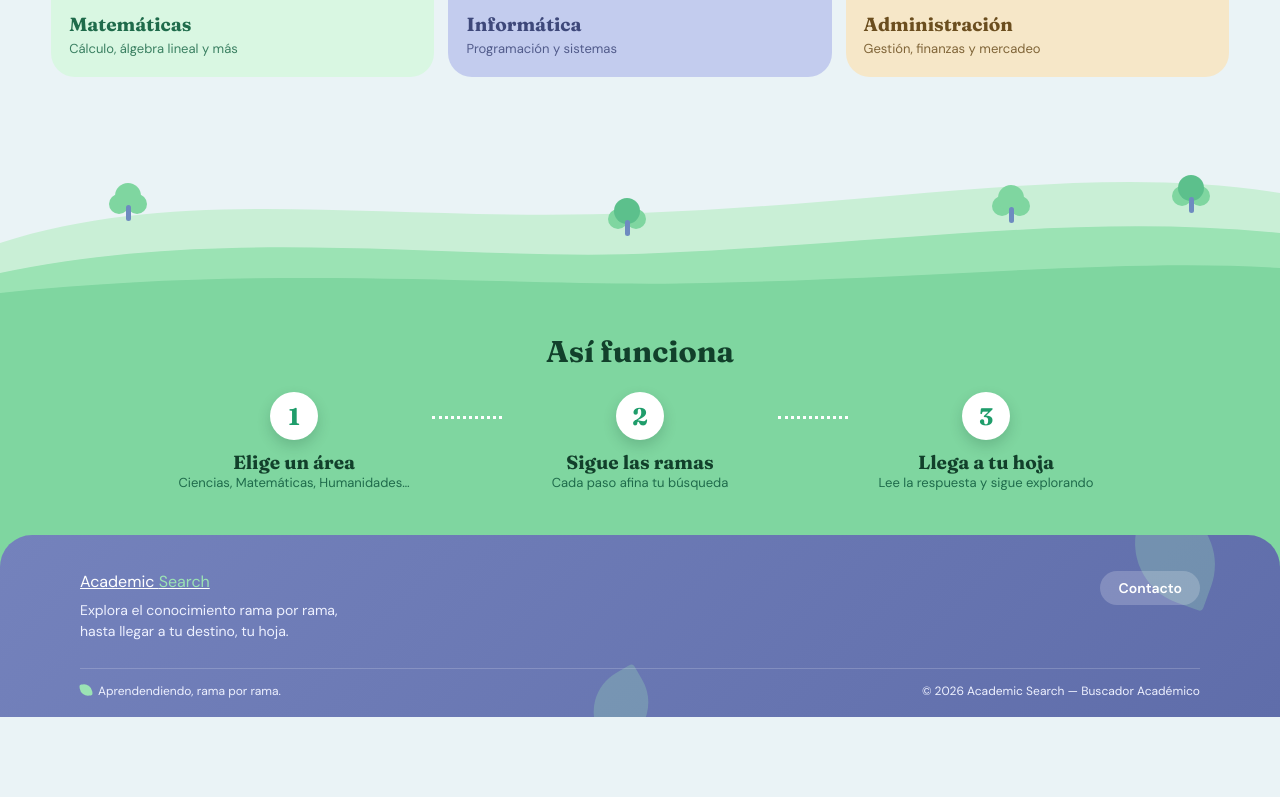
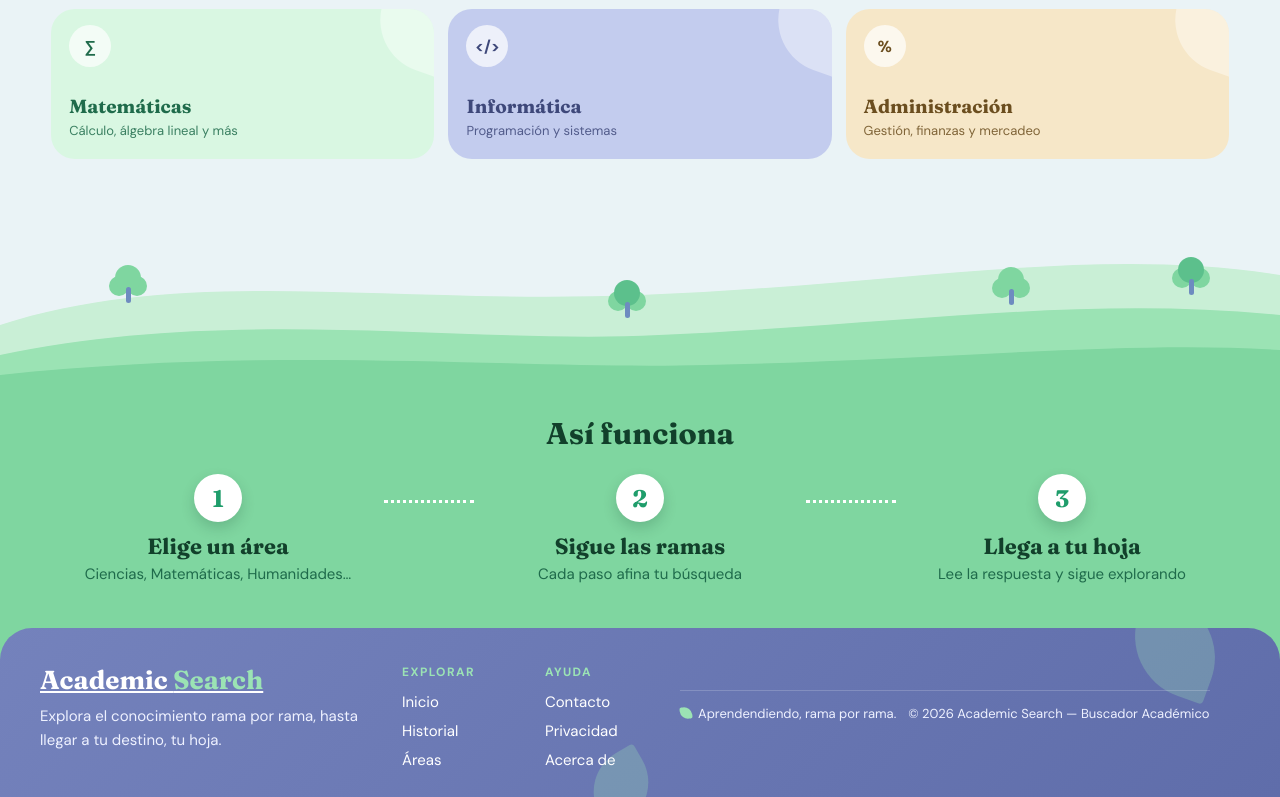
Before and after one commit to Castill025/Academic_Search, a plain HTML site: page docs/index.html in a window 1280 px wide. Shown: the part 879-1676 px from the top of the page. Before the commit the page ends 1596 px from the top, so only its background shows below. Drawn offline with Linux system fonts and the light colour scheme.

Commit message:
Cambios en el diseño

```diff
--- a/docs/index.html
+++ b/docs/index.html
@@ -138,11 +138,19 @@
 
         <nav class="f-cols" aria-label="Pie de página">
           <div>
+            <h4>Explorar</h4>
+            <a href="index.html">Inicio</a>
+            <a href="historial.html">Historial</a>
+            <a href="#areas">Áreas</a>
+          </div>
+
+          <div>
             <h4>Ayuda</h4>
             <a href="contacto.html">Contacto</a>
+            <a href="privacidad.html">Privacidad</a>
+            <a href="acerca.html">Acerca de</a>
           </div>
         </nav>
-        </div>
 
         <div class="f-fin">
           <span><i class="hojita"></i>Aprendendiendo, rama por rama.</span>
--- a/docs/prueba.css
+++ b/docs/prueba.css
@@ -4,6 +4,12 @@
     box-sizing: border-box;
 }
 
+html{
+  background:#EAF3F6
+}
+html, body{
+  border:0; outline:0; margin:0
+}
 body{
   margin:0;
   background:#EAF3F6;
@@ -161,13 +167,13 @@ body{
 
 
 .hero{
-  max-width:1100px;
+  max-width:1400px;
   width: 100%;
   margin:0 auto;
-  padding:40px 28px 0;
+  padding:56px clamp(20px,4vw,64px) 0;
   display:flex;
   align-items:center;
-  gap:30px;
+  gap:60px;
   position: relative;
   z-index: 2;
 }
@@ -175,14 +181,13 @@ body{
 .hero-txt{
   flex:1.2
 }
-.hero h1{ font-family:'Fraunces',Georgia,serif; font-size:clamp(34px,5.4vw,58px); line-height:1.1; color:var(--kashmir); margin:0 }
+.hero h1{ font-family:'Fraunces',Georgia,serif; font-size:clamp(38px,5.6vw,68px); line-height:1.1; color:var(--kashmir); margin:0 }
 .hero h1 em{ font-style:normal; color:var(--verde) }
-.hero .sub{ font-size:clamp(16px,2vw,19px); color:var(--suave); line-height:1.5; margin:16px 0 0; max-width:540px }
+.hero .sub{ font-size:clamp(17px,2vw,21px); color:var(--suave); line-height:1.5; margin:16px 0 0; max-width:560px }
 .comenzar{ display:inline-block; margin-top:28px; background:var(--kashmir); color:#fff; text-decoration:none; font-weight:700; font-size:16px; padding:14px 34px; border-radius:999px; box-shadow:0 10px 24px rgba(89,100,152,.35); transition:transform .15s, background .15s }
 .comenzar:hover{ background:#4a5586; transform:translateY(-2px) }
 .hero-mas{ flex:1; position:relative; display:flex; justify-content:center }
-.hero-mas img{ width:min(300px,100%); height:auto; position:relative; filter:drop-shadow(0 12px 16px rgba(47,110,80,.28)); animation:flota 5s ease-in-out infinite }
-.nube{ position:absolute; left:8%; top:2%; width:110px; height:24px; background:#fff; border-radius:999px; opacity:.9; box-shadow:20px -8px 0 -4px #fff, -16px -5px 0 -5px #fff }
+.hero-mas img{ width:min(360px,100%); height:auto; position:relative; filter:drop-shadow(0 12px 16px rgba(47,110,80,.28)); animation:flota 5s ease-in-out infinite }
 
 .comenzar:hover{
   background:#4a5586;
@@ -256,19 +261,19 @@ body{
 .como h2{ font-family:'Fraunces',Georgia,serif; font-size:clamp(24px,3vw,30px); color:#12402B; margin:0 0 22px }
 
 .pasos{
-  list-style:none; margin:0 auto; padding:0; max-width:1000px;
-  display:flex; justify-content:center; align-items:flex-start; gap:8px;
+  list-style:none; margin:0 auto; padding:0; max-width:1200px;
+  display:flex; justify-content:center; align-items:flex-start; gap:16px;
 }
-.pasos li:not(.puntos){ width:260px }
+.pasos li:not(.puntos){ width:300px }
 .pasos span{
   display:flex; align-items:center; justify-content:center; margin:0 auto 10px;
   width:48px; height:48px; border-radius:50%; background:#fff; color:var(--verde);
   font-family:'Fraunces',Georgia,serif; font-weight:700; font-size:24px;
   box-shadow:0 6px 14px rgba(18,64,43,.2);
 }
-.pasos b{ display:block; font-family:'Fraunces',Georgia,serif; font-size:19px; color:#12402B }
-.pasos small{ display:block; font-size:13px; color:#1F6B4B }
-.puntos{ width:70px; border-top:3px dotted #fff; margin-top:24px }
+.pasos b{ display:block; font-family:'Fraunces',Georgia,serif; font-size:22px; color:#12402B }
+.pasos small{ display:block; font-size:15px; margin-top: 4px; color:#1F6B4B; }
+.puntos{ width:90px; border-top:3px dotted #fff; margin-top:26px }
 
 .marca img{
   height: 44px;
@@ -314,7 +319,7 @@ body{
   cursor: pointer;
 }
 
-.areas{ position:relative; z-index:2; width:100%; max-width:1700px; margin:0 auto; padding:40px clamp(16px,4vw,64px) 90px }
+.areas{ position:relative; z-index:2; width:100%; max-width:1400px; margin:0 auto; padding:40px clamp(16px,4vw,64px) 90px }
 .areas h2{ font-family:'Fraunces',Georgia,serif; font-size:clamp(26px,3.4vw,32px); color:var(--kashmir); text-align:center }
 .areas .lead{ text-align:center; color:var(--suave); font-size:16px; margin:6px 0 28px }
 .areas-grupo{ margin-bottom:26px }
@@ -357,15 +362,26 @@ body{
   background:linear-gradient(135deg,#7482BC,#5F6DAA); color:#F1F4FF;
   border-radius:32px 32px 0 0; padding:36px 40px 18px;
 }
-.f-inicio{ position:relative; z-index:2; max-width:1120px; margin:0 auto; display:flex; justify-content:space-between; gap:32px; flex-wrap:wrap }
-#footer .marca{ color:#fff }
+.f-inicio{ position:relative; z-index:2; max-width:1400px; margin:0 auto; display:flex; justify-content:space-between; gap:32px; flex-wrap:wrap }
+#footer .marca{ font-family:'Fraunces',Georgia,serif;
+  font-size:26px;
+  font-weight:700;
+  color:#fff; }
 #footer .marca span{ color:var(--menta) }
-.f-marca p{ margin:8px 0 0; font-size:14px; color:#EEF1FF; max-width:280px; line-height:1.5 }
-.f-cols h4{ display:none }
-.f-cols div{ display:flex; flex-wrap:wrap; gap:10px }
-.f-cols a{ background:rgba(255,255,255,.2); color:#fff; text-decoration:none; border-radius:999px; padding:8px 18px; font-weight:600; font-size:14px; transition:background .15s, transform .15s }
-.f-cols a:hover{ background:var(--menta); color:#12402B; transform:translateY(-2px) }
-.f-fin{ position:relative; z-index:2; max-width:1120px; margin:26px auto 0; padding-top:14px; border-top:1px solid rgba(255,255,255,.18); display:flex; justify-content:space-between; gap:12px; flex-wrap:wrap; font-size:12px; color:#EEF1FF }
+.f-marca p{ margin:8px 0 0; font-size:15px; color:#EEF1FF; max-width:330px; line-height:1.6 }
+.f-cols{ display:flex; gap:70px }
+.f-cols h4{
+    display:block;
+  margin:0 0 12px;
+  font-size:12px;
+  letter-spacing:.12em;
+  text-transform:uppercase;
+  color:#9BE3B4;
+}
+.f-cols div{ display:block; flex-wrap:wrap; gap:10px }
+.f-cols a{ background:none; color:#fff; text-decoration:none; border-radius:0; padding:0; font-weight:500; font-size:15px; transition:background .15s, transform .15s; display: block; margin-bottom: 9px; font-weight: 500;}
+.f-cols a:hover{ background:none; color:#9BE3B4; transform:none }
+.f-fin{ position:relative; z-index:2; max-width:1400px; margin:26px auto 0; padding-top:14px; border-top:1px solid rgba(255,255,255,.18); display:flex; justify-content:space-between; gap:12px; flex-wrap:wrap; font-size:13px; color:#EEF1FF }
 .hojita{ display:inline-block; width:12px; height:12px; background:var(--menta); border-radius:2px 70% 2px 70%; transform:rotate(-8deg); margin-right:6px; vertical-align:-1px }
 #footer::before,#footer::after{ content:""; position:absolute; border-radius:4px 70% 4px 70%; background:var(--menta); opacity:.28; z-index:1 }
 #footer::before{ width:90px; height:90px; right:60px; top:-26px; transform:rotate(20deg) }
```
Lines whose indentation alone changed are shown as unchanged.
